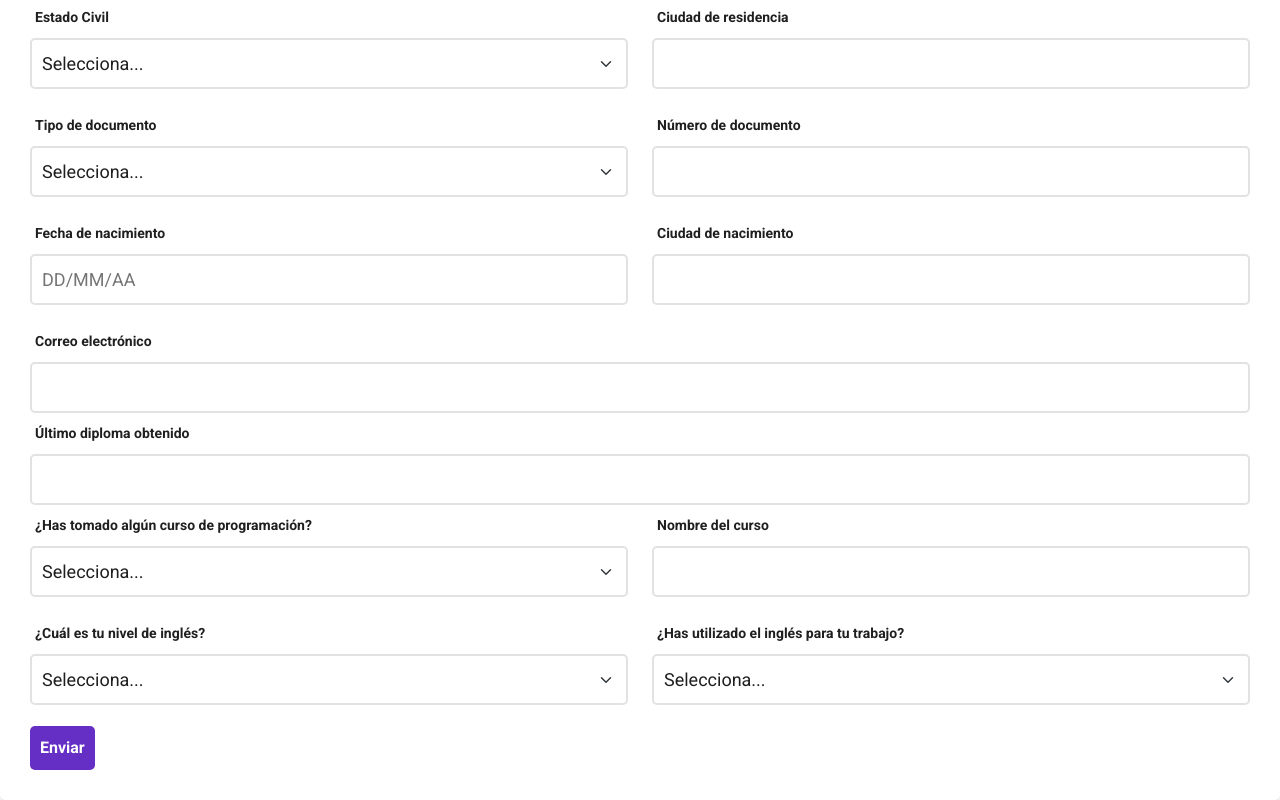
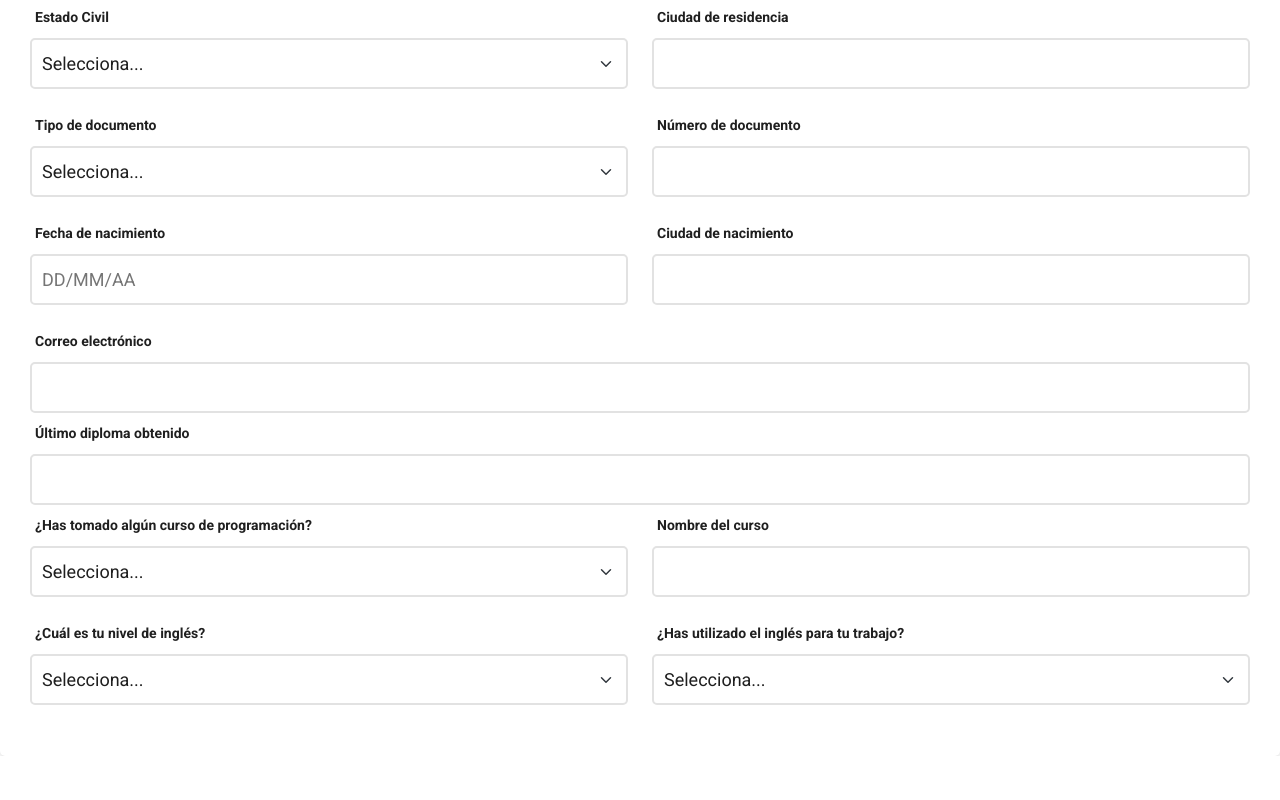
Before and after one commit to jesus0413/formulario-alteru, a React (Create React App) app: page /register in a window 1280 px wide. Shown: the part 311-1111 px from the top of the page. After the commit the page ends 1067 px from the top, so only its background shows below. Built offline with nearby package versions, Linux system fonts and the light colour scheme.

Commit message:
elimine boton de envio

```diff
--- a/src/pages/Register/index.js
+++ b/src/pages/Register/index.js
@@ -233,7 +233,7 @@ export const Register = () => {
          </div>
          </Row>
 
-         <button type="submit">Enviar</button>
+
       </form>
    </>
 
```
